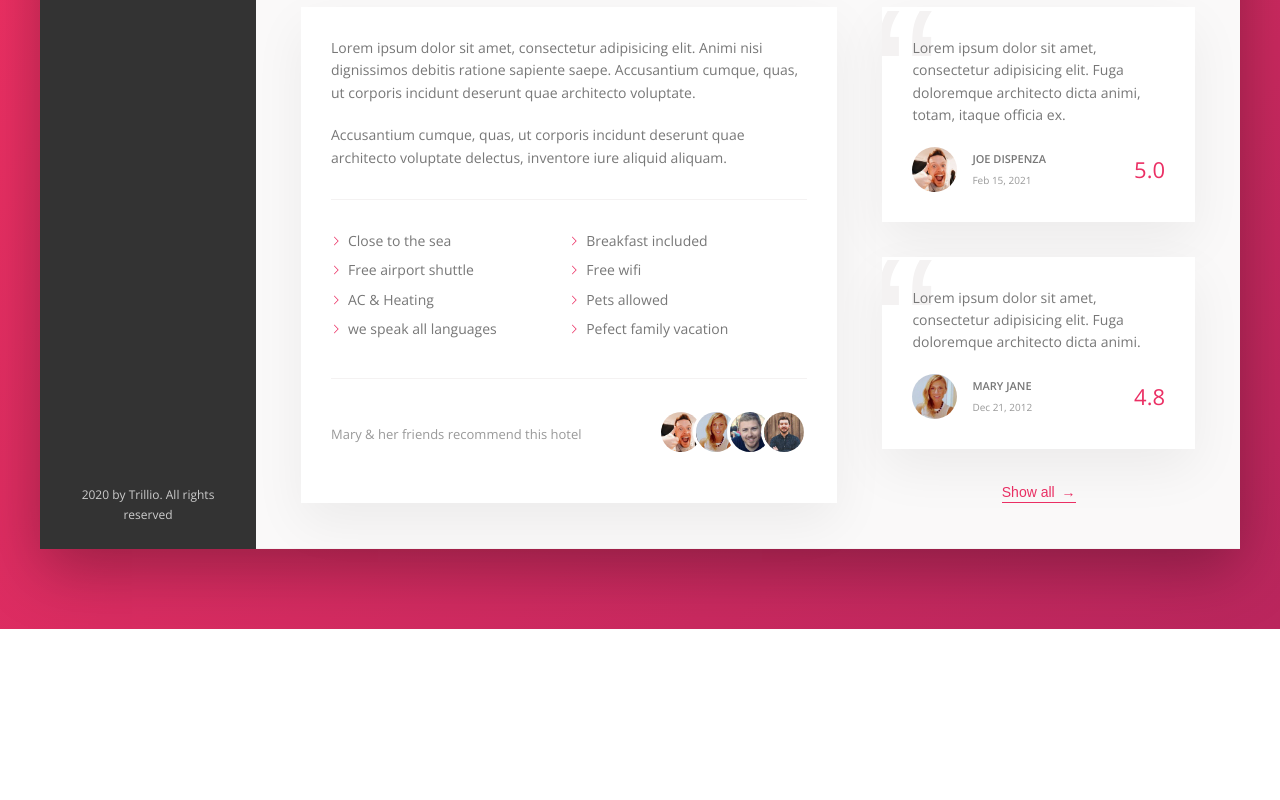
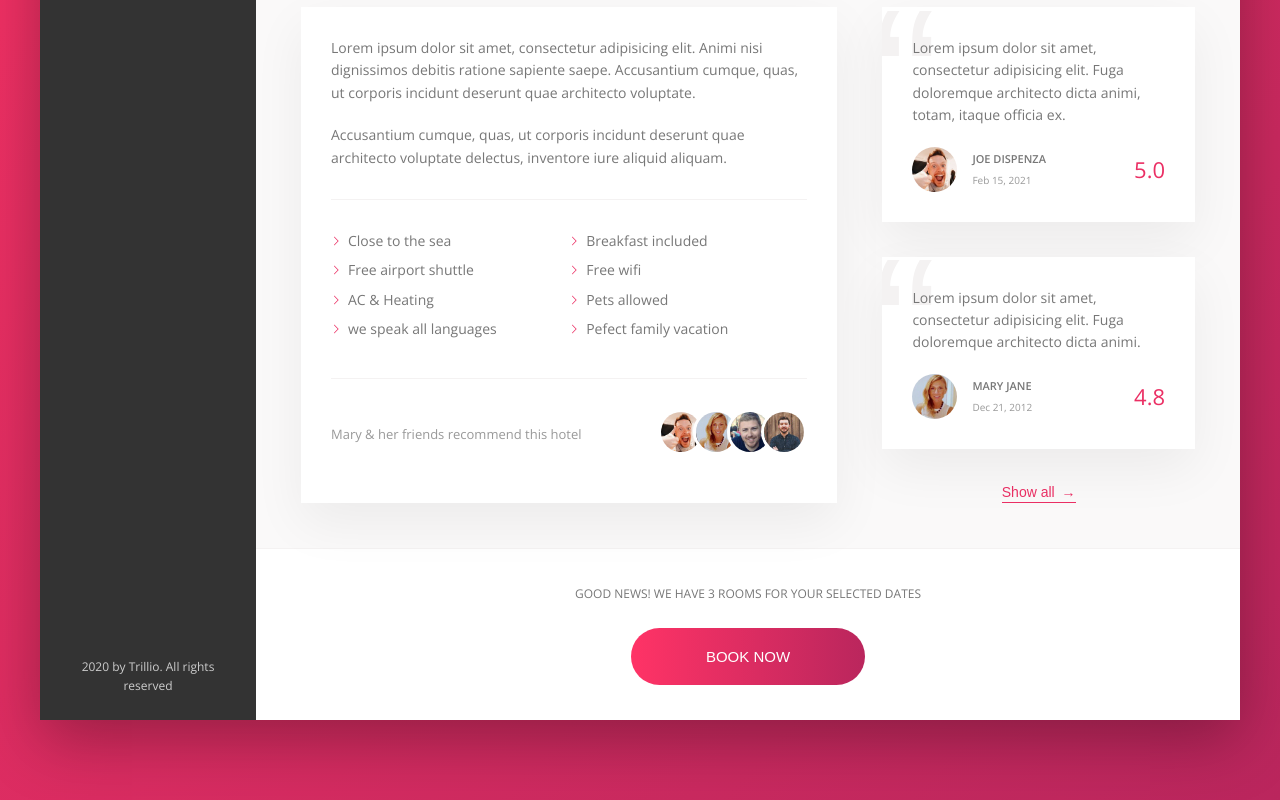
Before and after one commit to johngwells/Trillio-Web, a website: page index.html in a window 1280 px wide. Shown: the part 640-1440 px from the top of the page. Before the commit the page ends 1269 px from the top, so only its background shows below. Drawn offline with nearby package versions, Linux system fonts and the light colour scheme.

Commit message:
bottom design/layout action button

```diff
--- a/index.html
+++ b/index.html
@@ -187,6 +187,15 @@
                             <button class="btn-inline">Show all <span>&rarr;</span></button>
                         </div>
                     </div>
+                    <div class="cta">
+                        <h2 class="cta__book-now">
+                            Good news! We have 3 rooms for your selected dates
+                        </h2>
+                        <button class="btn">
+                            <span class="btn__visible">Book now</span>
+                            <span class="btn__invisible">Only 3 rooms left</span>
+                        </button>
+                    </div>
                 </main>
             </div>
         </div>
--- a/sass/_components.scss
+++ b/sass/_components.scss
@@ -427,3 +427,64 @@
     z-index: 1;
   }
 }
+
+.cta {
+  padding: 3.5rem 0;
+  text-align: center;
+
+  &__book-now {
+    font-size: 1.2rem;
+    font-weight: 300;
+    margin-bottom: 2.5rem;
+    text-transform: uppercase;
+  }
+}
+
+.btn {
+  font-size: 1.5rem;
+  font-weight: 300;
+  text-transform: uppercase;
+  border-radius: 100px;
+  border: none;
+  background-image: linear-gradient(to right, var(--color-primary-light), var(--color-primary-dark));
+  color: #fff;
+  position: relative;
+  overflow: hidden;
+  cursor: pointer;
+
+  // repeated code in children
+  & > * {
+    display: inline-block;
+    height: 100%;
+    width: 100%;
+    transition: all .2s;
+  }
+
+  &__visible {
+    padding: 2rem 7.5rem;
+  }
+
+  &__invisible {
+    position: absolute;
+    padding: 2rem 0;
+    left: 0;
+    top: -100%;
+  }
+
+  &:hover {
+    background-image: linear-gradient(to left, var(--color-primary-light), var(--color-primary-dark));
+  }
+
+  &:hover &__visible {
+    transform: translateY(100%);
+  }
+
+  &:hover &__invisible {
+      top: 0;
+  }
+
+  &:focus {
+    outline: none;
+    animation: pulsate 1s infinite;
+  }
+}
```
Also changed, not shown: css/style.css.
